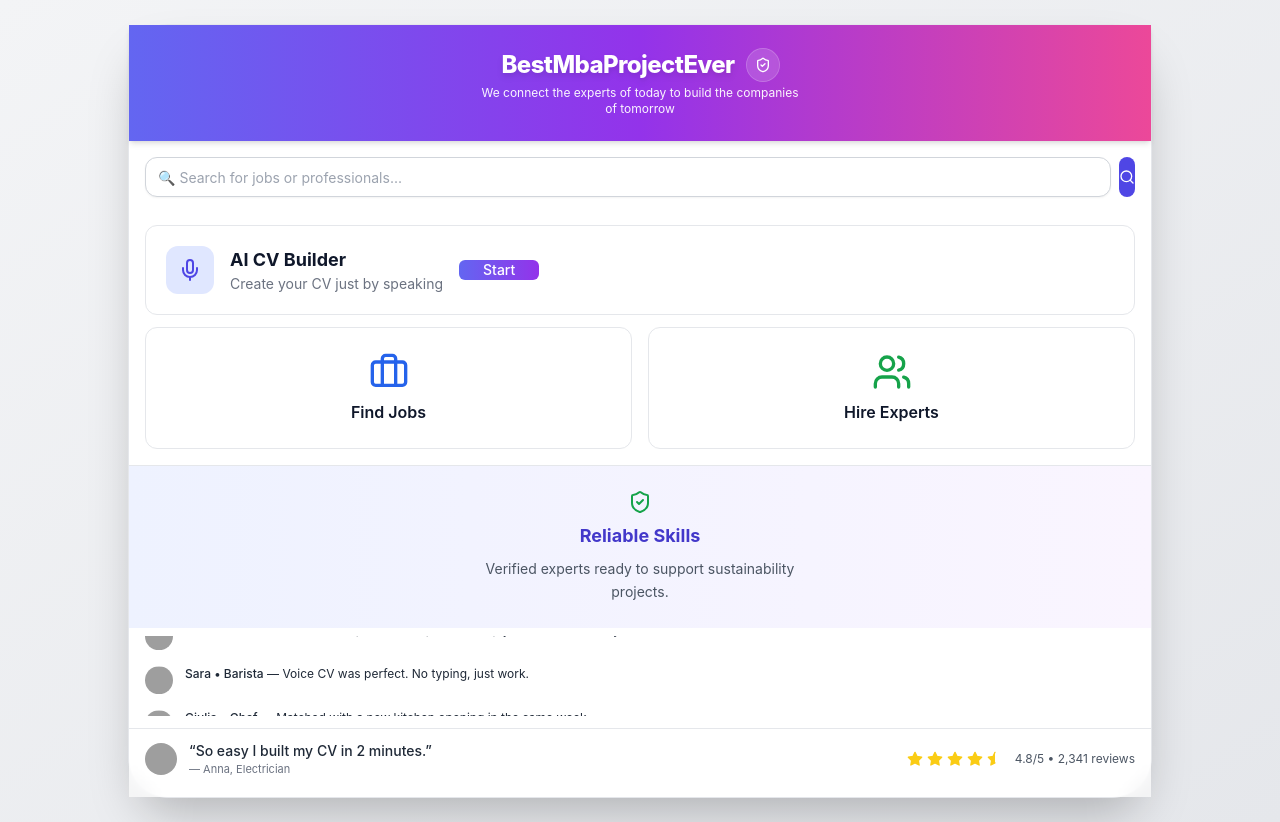
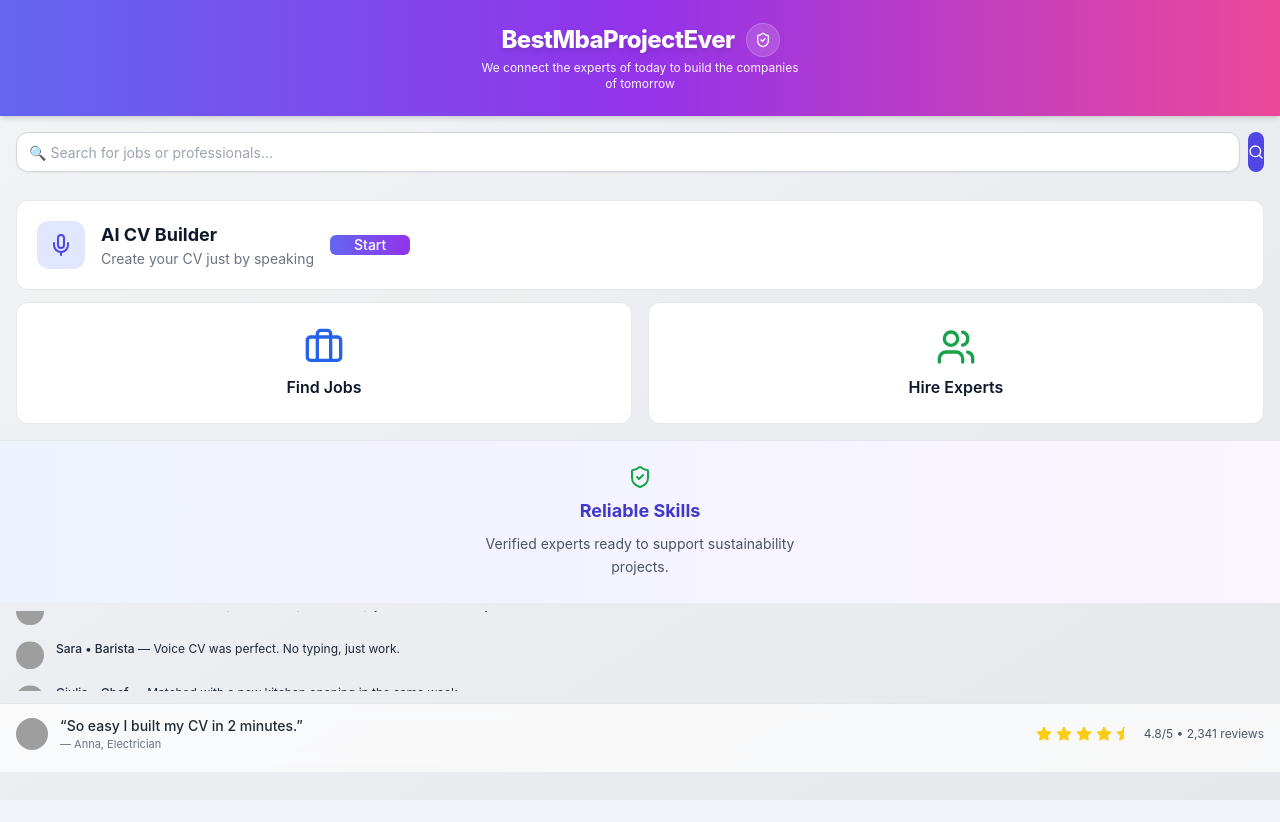
Before and after one commit to mattiamoretta/mba-project, a React (Vite) app: page / in a window 1280 px wide. After the commit the page ends 800 px from the top, so only its background shows below. Built offline with nearby package versions, Linux system fonts and the light colour scheme; grey boxes are pictures that could not be loaded.

Commit message:
Remove app container wrapper

```diff
--- a/src/App.tsx
+++ b/src/App.tsx
@@ -11,8 +11,7 @@
   const [screen, setScreen] = useState<Screen>("home");
 
   return (
-    <div className="min-h-screen bg-gradient-to-br from-gray-100 to-gray-200 p-0 sm:p-6">
-      <div className="mx-auto flex min-h-full w-full flex-col bg-white sm:max-w-5xl sm:rounded-[2.5rem] sm:border sm:border-gray-200 sm:shadow-2xl">
+    <div className="flex min-h-screen flex-col bg-gradient-to-br from-gray-100 to-gray-200">
       <Header />
       <main className="flex-1">
         {screen === "home" && <HomeScreen onNavigate={setScreen} />}
@@ -29,7 +28,6 @@
         )}
       </main>
     </div>
-    </div>
   );
 }
 
```
Also changed, not shown: 5 other files (tests, documents, lock files or other folders). Lines whose indentation alone changed are shown as unchanged.
